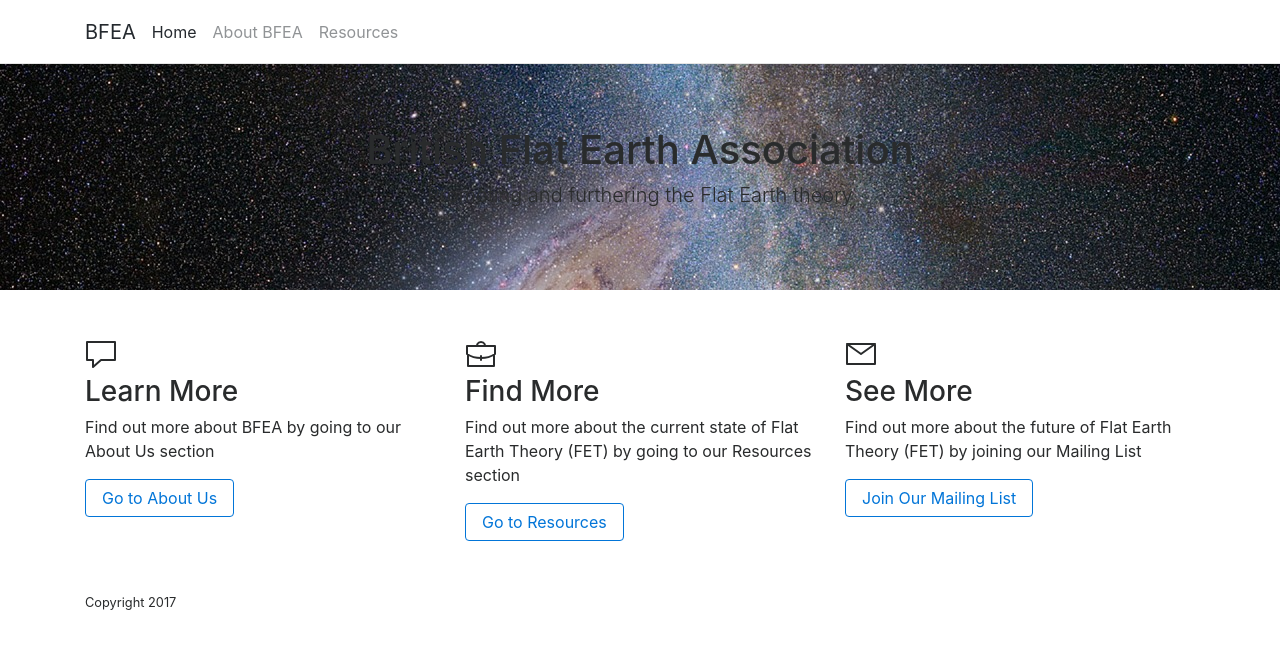
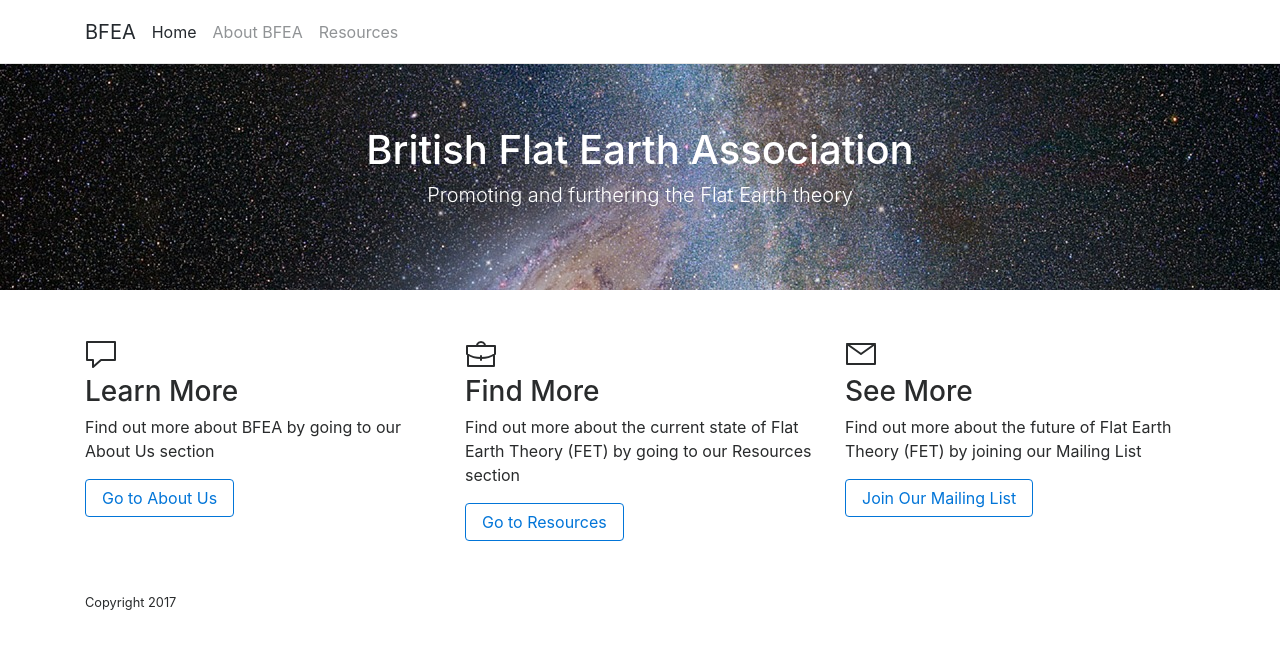
Before and after one commit to krussll/etsysimplicity, a Jekyll site: the page built from index.md, in a window 1280 px wide. Shown: the top 649 px of the page. Built offline with Jekyll 4.4.1, drawn with Linux system fonts in a browser that asks for light colours; a script that is not in the unit is left out.

Commit message:
Update main.scss

```diff
--- a/css/main.scss
+++ b/css/main.scss
@@ -52,6 +52,6 @@ $jumbotron-font: #FFF;
 }
 
 
-.jumbotron.image.dark {
+.jumbotron.dark {
   color: #fff;
 }
```
